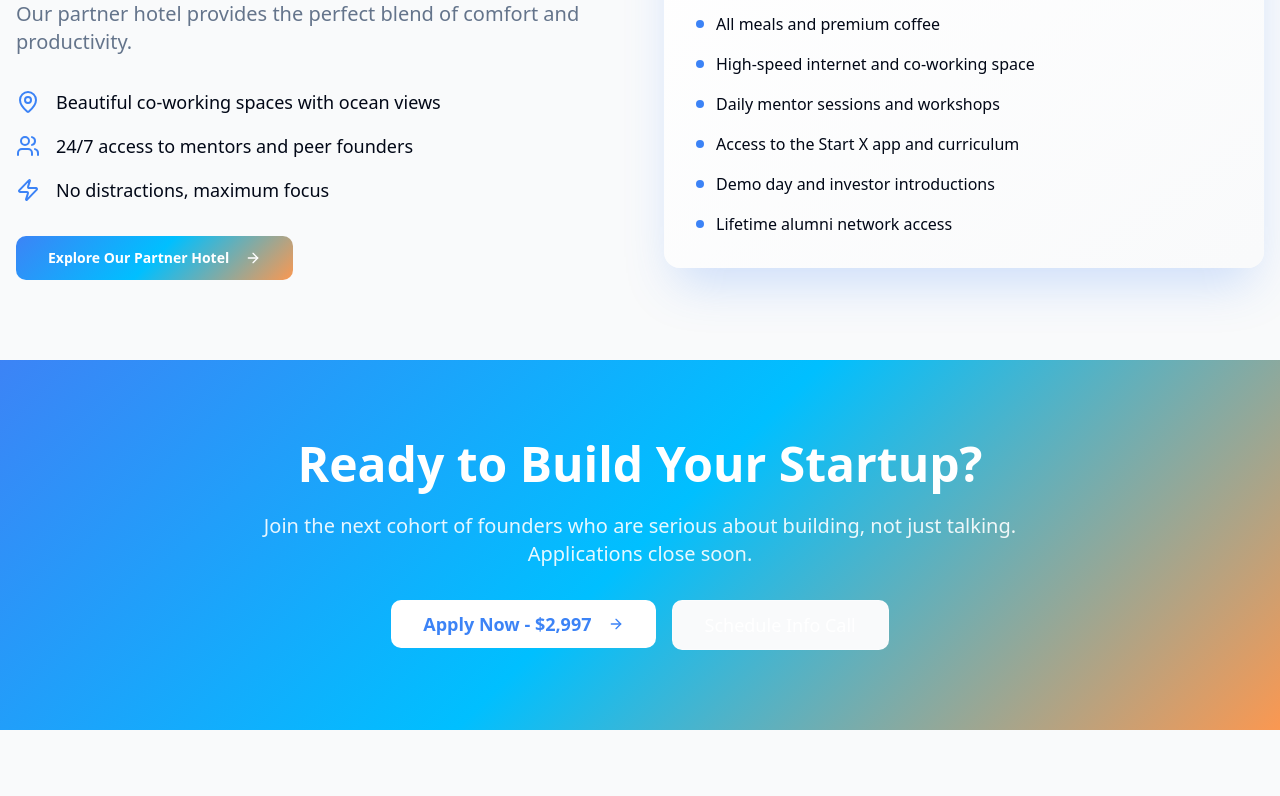
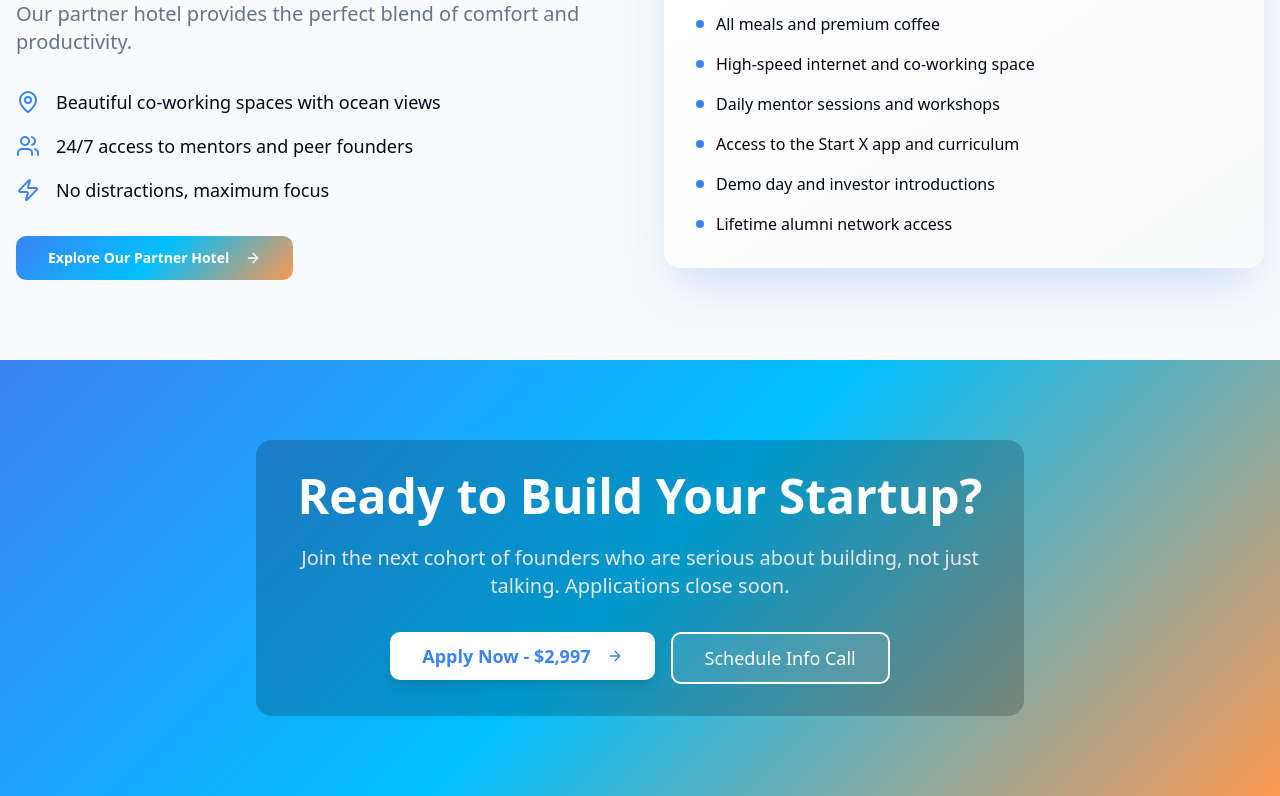
Before and after one commit to RecoveryDojo/startx-launch, a React (Vite) app: page / in a window 1280 px wide. Shown: the part 2236-3032 px from the top of the page. Before the commit the page ends 2966 px from the top, so only its background shows below. Built offline with nearby package versions, Linux system fonts and the light colour scheme.

Commit message:
Fix CTA box content
Ensure content is displayed in the bottom right CTA box.

```diff
--- a/src/components/HomePage.tsx
+++ b/src/components/HomePage.tsx
@@ -242,24 +242,26 @@ const HomePage = () => {
       </section>
 
       {/* CTA Section */}
-      <section className="py-20 bg-gradient-tropical">
+      <section className="py-20 bg-gradient-tropical relative">
         <div className="container mx-auto px-4 text-center">
-          <div className="max-w-3xl mx-auto text-white">
-            <h2 className="text-4xl md:text-5xl font-bold mb-6">Ready to Build Your Startup?</h2>
-            <p className="text-xl mb-8 text-white/90">
+          <div className="max-w-3xl mx-auto">
+            <div className="bg-black/20 backdrop-blur-sm rounded-2xl p-8">
+              <h2 className="text-4xl md:text-5xl font-bold mb-6 text-white">Ready to Build Your Startup?</h2>
+              <p className="text-xl mb-8 text-gray-200">
                 Join the next cohort of founders who are serious about building, not just talking.
                 Applications close soon.
               </p>
 
               <div className="flex flex-col sm:flex-row gap-4 justify-center">
-              <Button variant="hero" size="lg" className="text-lg px-8 py-6 bg-white text-primary hover:bg-white/90">
+                <Button variant="hero" size="lg" className="text-lg px-8 py-6 bg-white text-primary hover:bg-white/90 shadow-lg">
                   Apply Now - $2,997
                   <ArrowRight className="ml-2 h-5 w-5" />
                 </Button>
 
-              <Button variant="outline" size="lg" className="text-lg px-8 py-6 border-white/30 text-white hover:bg-white/10">
+                <Button variant="outline" size="lg" className="text-lg px-8 py-6 border-white border-2 text-white hover:bg-white/20 bg-white/10">
                   Schedule Info Call
                 </Button>
+              </div>
             </div>
           </div>
         </div>
```
Lines whose indentation alone changed are shown as unchanged.
